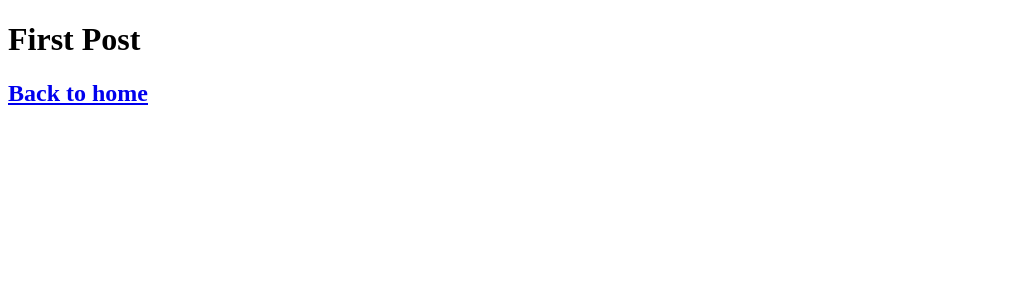
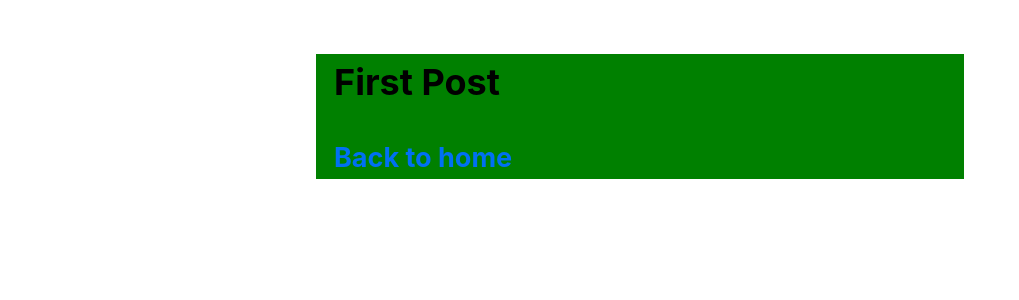
Before and after one commit to blackmacaroon/blahg, a Next.js app: page /posts/first-post in a window 1280 px wide. Shown: the top 300 px of the page, without its empty margins (0-1019 px from the left). Built offline with nearby package versions, Linux system fonts and the light colour scheme.

Commit message:
next js tutorial pt 3 assests and metadata and css

```diff
--- /dev/null
+++ b/components/layout.js
@@ -0,0 +1,5 @@
+import styles from './layout.module.css'
+
+export default function Layout({ children }) {
+  return <div className={styles.container}>{children}</div>
+}
--- /dev/null
+++ b/components/layout.module.css
@@ -0,0 +1,6 @@
+.container {
+    max-width: 36rem;
+    padding: 0 1rem;
+    margin: 3rem auto 6rem;
+    background-color: green;
+  }
--- /dev/null
+++ b/pages/_app.js
@@ -0,0 +1,5 @@
+import '../styles/global.css'
+
+export default function App({ Component, pageProps }) {
+  return <Component {...pageProps} />
+}
--- a/pages/posts/first-post.js
+++ b/pages/posts/first-post.js
@@ -1,14 +1,19 @@
 import Link from 'next/link'
+import Head from 'next/head'
+import Layout from '../../components/layout'
 
 export default function FirstPost() {
   return (
-    <>
+    <Layout>
+      <Head>
+        <title>First Post</title>
+      </Head>
       <h1>First Post</h1>
       <h2>
         <Link href="/">
           <a>Back to home</a>
         </Link>
       </h2>
-    </>
+    </Layout>
   )
 }
--- /dev/null
+++ b/styles/global.css
@@ -0,0 +1,27 @@
+html,
+body {
+  padding: 0;
+  margin: 0;
+  font-family: -apple-system, BlinkMacSystemFont, Segoe UI, Roboto, Oxygen, Ubuntu,
+    Cantarell, Fira Sans, Droid Sans, Helvetica Neue, sans-serif;
+  line-height: 1.6;
+  font-size: 18px;
+}
+
+* {
+  box-sizing: border-box;
+}
+
+a {
+  color: #0070f3;
+  text-decoration: none;
+}
+
+a:hover {
+  text-decoration: underline;
+}
+
+img {
+  max-width: 100%;
+  display: block;
+}
```
